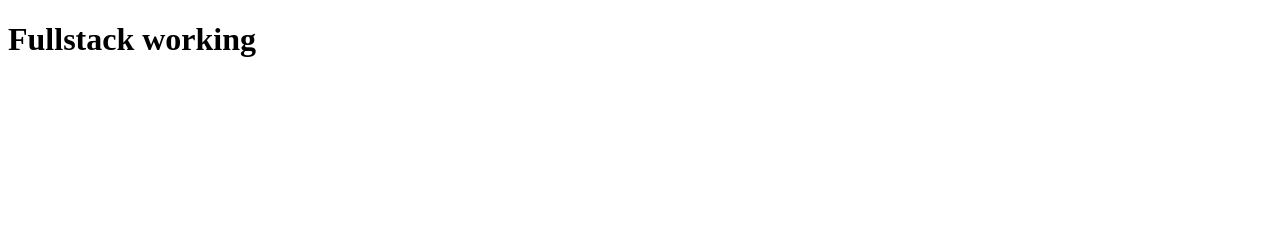
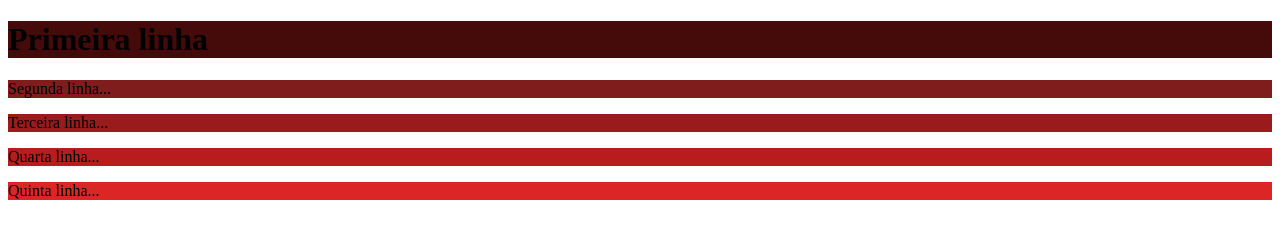
Before and after one commit to AlanJhonatan/facens-fullstack, a plain HTML site: page index.html in a window 1280 px wide. Drawn offline with Linux system fonts and the light colour scheme.

Commit message:
feat: add sample lines

```diff
--- a/index.html
+++ b/index.html
@@ -6,6 +6,10 @@
     <title>Facens - Fullstack</title>
 </head>
 <body>
-    <h1>Fullstack working</h1>
+    <h1 style="background-color:#450a0a;">Primeira linha</h1>
+    <p style="background-color: #7f1d1d;">Segunda linha...</p>
+    <p style="background-color: #991b1b;">Terceira linha...</p>
+    <p style="background-color: #b91c1c;">Quarta linha...</p>
+    <p style="background-color: #dc2626;">Quinta linha...</p>
 </body>
 </html>
```
